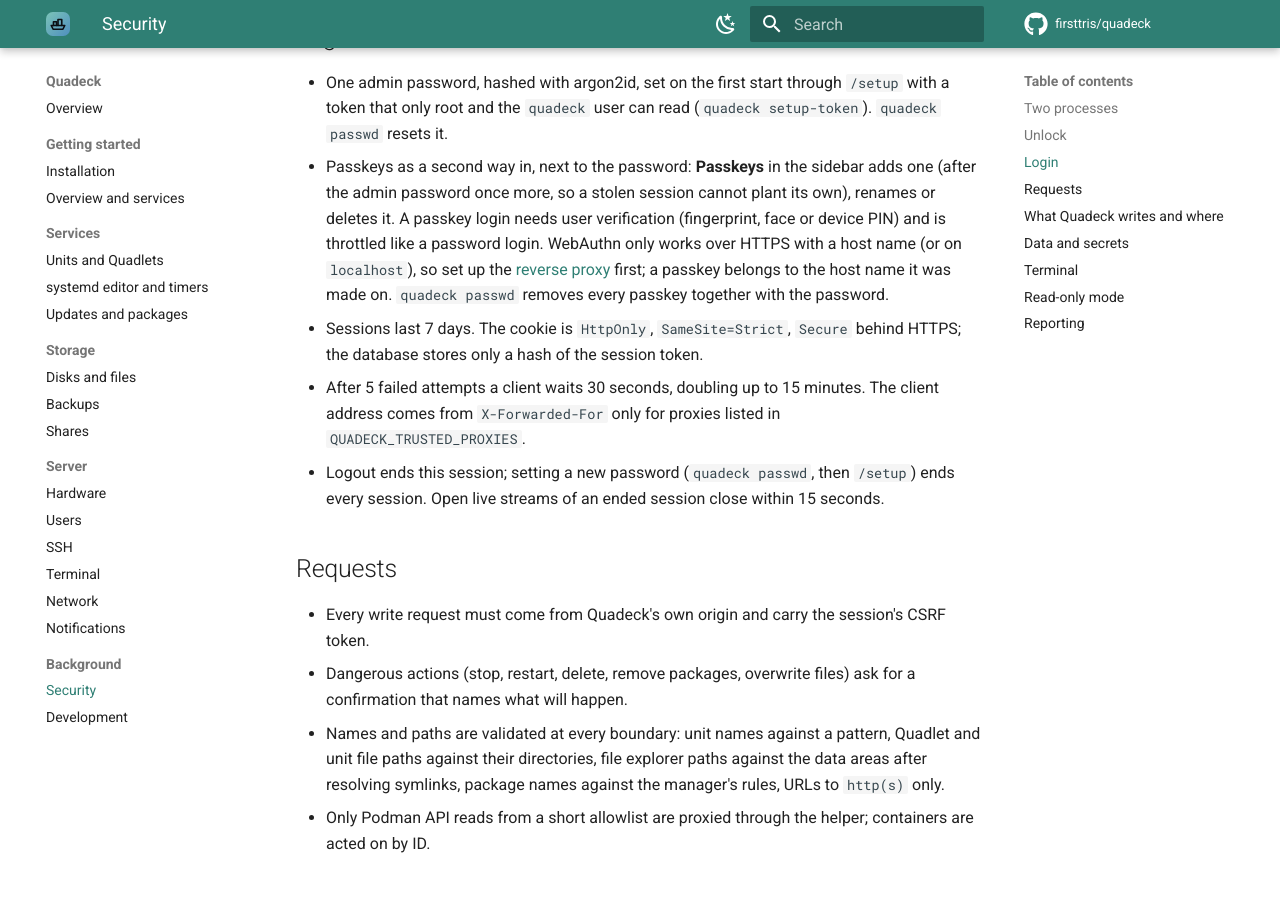
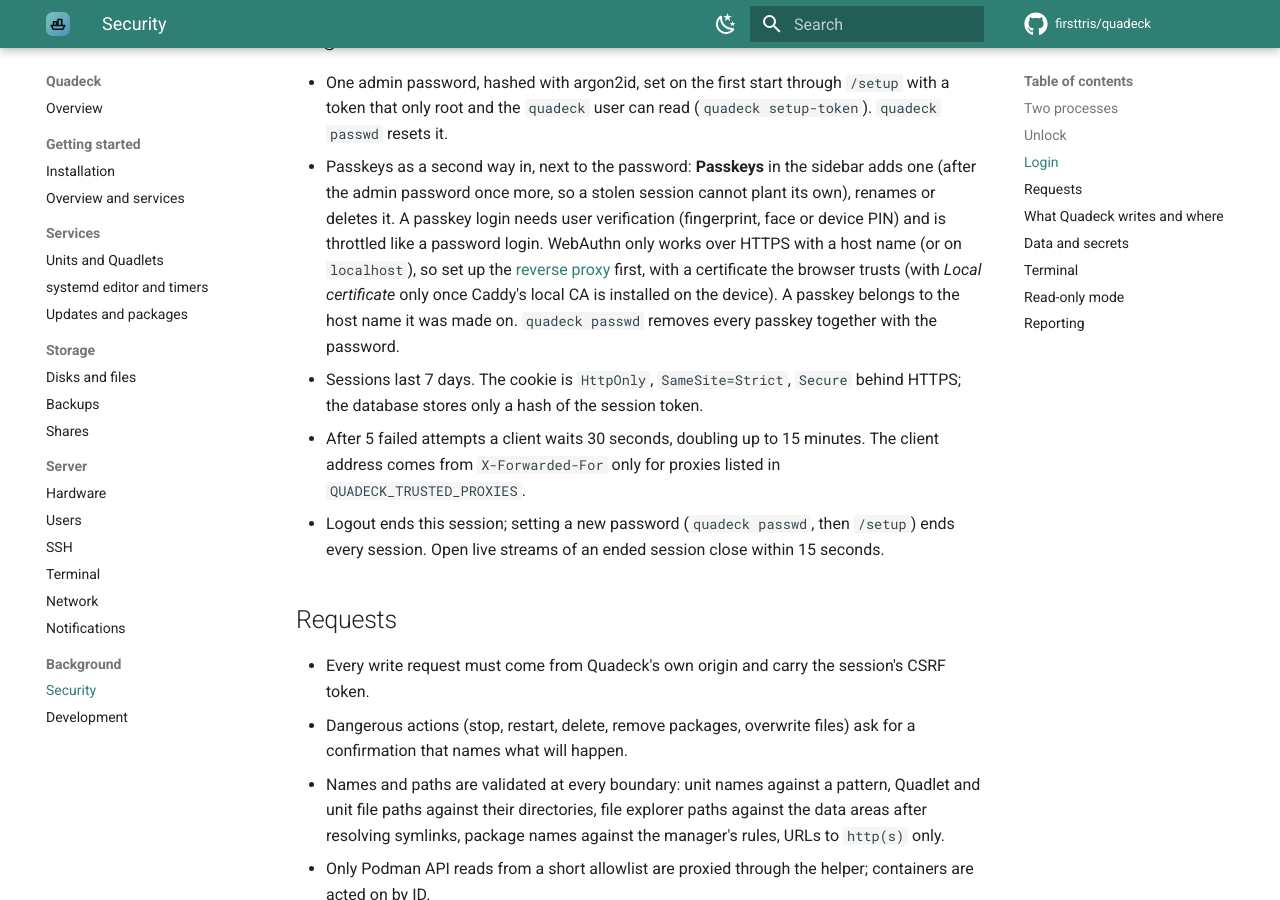
Before and after one commit to firsttris/quadeck, an MkDocs documentation site: the page built from docs/security.md, in a window 1280 px wide and 900 px high, scrolled down 1395 px. Built offline with MkDocs 1.6.1 and Material for MkDocs 9.7.7, drawn with Linux system fonts in a browser that asks for light colours; comment, search, counter and statistics services are not loaded.

Commit message:
Mention passkeys in the README and the documentation index (#123)
The README says passkeys work behind the reverse proxy; docs/README.md
lists them under Security; docs/security.md adds that the certificate
must be one the browser trusts (with Local certificate, Caddy's local CA
installed on the device).


Claude-Session: https://claude.ai/code/session_01HPLSH4GpJHjeKdjRBDuN9s

Co-authored-by: Claude <noreply@anthropic.com>

```diff
--- a/docs/security.md
+++ b/docs/security.md
@@ -43,7 +43,9 @@ as root in one process (installations from before the helper).
   the admin password once more, so a stolen session cannot plant its own), renames or deletes
   it. A passkey login needs user verification (fingerprint, face or device PIN) and is throttled
   like a password login. WebAuthn only works over HTTPS with a host name (or on `localhost`), so
-  set up the [reverse proxy](network.md#reverse-proxy) first; a passkey belongs to the host name it was made on.
+  set up the [reverse proxy](network.md#reverse-proxy) first, with a certificate the browser trusts
+  (with *Local certificate* only once Caddy's local CA is installed on the device). A passkey belongs
+  to the host name it was made on.
   `quadeck passwd` removes every passkey together with the password.
 - Sessions last 7 days. The cookie is `HttpOnly`, `SameSite=Strict`, `Secure` behind HTTPS; the
   database stores only a hash of the session token.
```
Also changed, not shown: README.md (+2 -0 lines), docs/README.md (+1 -1 lines).
